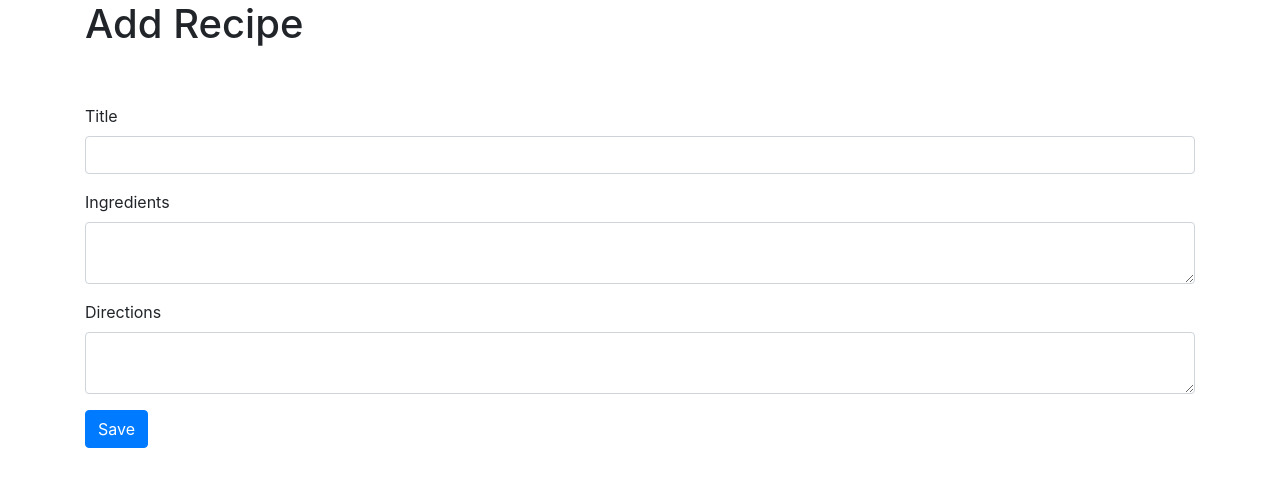
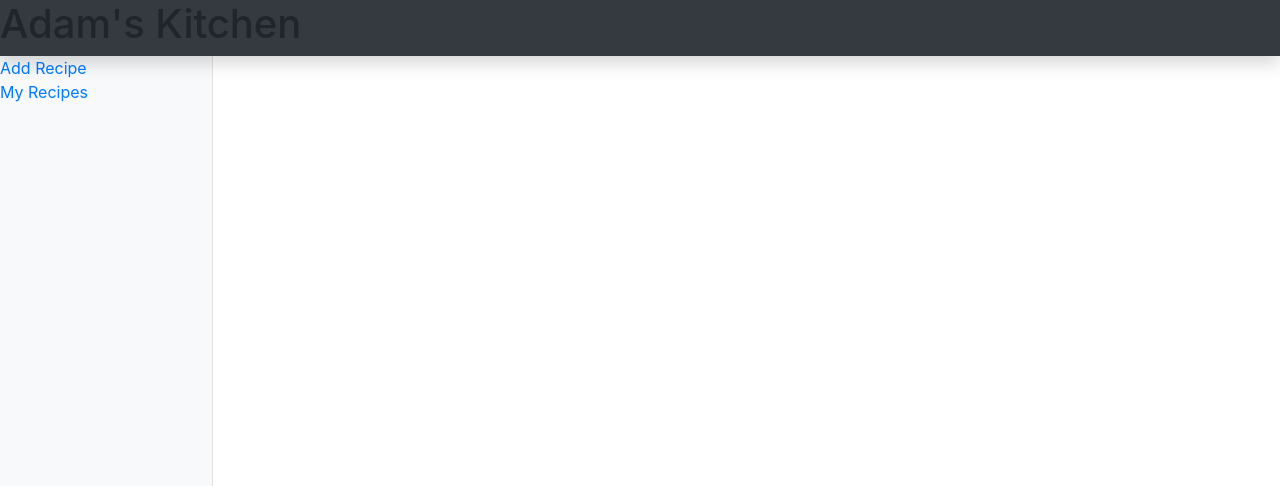
Before and after one commit to AGiesey/recipes, a React (Create React App) app: page /recipes in a window 1280 px wide. Shown: the top 486 px of the page. Built offline with nearby package versions, Linux system fonts and the light colour scheme.

Commit message:
added basic router

```diff
--- a/package.json
+++ b/package.json
@@ -10,11 +10,13 @@
     "@types/node": "^12.0.0",
     "@types/react": "^17.0.0",
     "@types/react-dom": "^17.0.0",
+    "@types/react-router-dom": "^5.1.7",
     "bootstrap": "^4.6.0",
     "firebase": "^8.2.10",
     "node-sass": "^5.0.0",
     "react": "^17.0.1",
     "react-dom": "^17.0.1",
+    "react-router-dom": "^5.2.0",
     "react-scripts": "4.0.3",
     "typescript": "^4.1.2",
     "web-vitals": "^1.0.1"
--- a/src/App.tsx
+++ b/src/App.tsx
@@ -1,11 +1,43 @@
 import React from 'react';
 import { AddRecipe } from './components/AddRecipe';
+import { BrowserRouter as Router, Switch, Route, Link } from 'react-router-dom';
+import { MyRecipes } from './components/MyRecipes';
+import { Recipe } from './components/Recipe';
 
 function App() {
   return (
-    <div className="container">
-      <AddRecipe />
-    </div>
+    <Router>
+      <nav className="navbar navbar-dark fixed-top bg-dark flex-md-nowrap p-0 shadow">
+        <h1>Adam's Kitchen</h1>
+      </nav>
+      <div className="container-fluid">
+        <div className="row">
+          <nav className="col-md-2 d-none d-md-block bg-light sidebar">
+            <div className="sidebar-sticky">
+              <ul className="nav flex-column">
+                <li className="nav-item">
+                  <Link to="/">Add Recipe</Link>
+                </li>
+                <li className="nav-item">
+                  <Link to="/recipes">My Recipes</Link>
+                </li>
+              </ul>
+            </div>
+          </nav>
+          <Switch>
+            <Route exact path="/">
+              <AddRecipe />
+            </Route>
+            <Route path="/recipes">
+              <MyRecipes />
+            </Route>
+            <Route path="/recipes/:recipe-id"> {/* todo: add route params */}
+              <Recipe  />
+            </Route>
+          </Switch>
+        </div>
+      </div>
+    </Router>
   );
 }
 
--- a/src/components/AddRecipe.tsx
+++ b/src/components/AddRecipe.tsx
@@ -40,7 +40,7 @@ export const AddRecipe = () =>
   }
 
   return (
-    <>
+    <div className="container">
       <div className="row mb-5">
         <div className="col">
           <h1>Add Recipe</h1>
@@ -69,6 +69,6 @@ export const AddRecipe = () =>
           <button type="button" className="btn btn-primary" onClick={onSubmit}>Save</button>
         </div>
       </div>
-    </>
+    </div>
   )
 }
--- /dev/null
+++ b/src/components/MyRecipes.tsx
@@ -0,0 +1,13 @@
+import React from 'react';
+
+export const MyRecipes = (props: any) => {
+  return (
+    <div className="container">
+      <div className="row">
+        <div className="col">
+          <h2>My Recipes</h2>
+        </div>
+      </div>
+    </div>
+  )
+}
--- /dev/null
+++ b/src/components/Recipe.tsx
@@ -0,0 +1,13 @@
+import React from 'react';
+
+export const Recipe = (props: any) => {
+  return (
+    <div className="container">
+      <div className="row">
+        <div className="col">
+          <h2>Recipe</h2>
+        </div>
+      </div>
+    </div>
+  )
+}
--- a/src/index.scss
+++ b/src/index.scss
@@ -1 +1,46 @@
 @import '~bootstrap/scss/bootstrap.scss';
+
+.sidebar {
+  position: fixed;
+  top: 0;
+  bottom: 0;
+  left: 0;
+  z-index: 100; /* Behind the navbar */
+  padding: 48px 0 0; /* Height of navbar */
+  box-shadow: inset -1px 0 0 rgba(0, 0, 0, .1);
+}
+
+.sidebar-sticky {
+  position: relative;
+  top: 0;
+  height: calc(100vh - 48px);
+  padding-top: .5rem;
+  overflow-x: hidden;
+  overflow-y: auto; /* Scrollable contents if viewport is shorter than content. */
+}
+
+@supports ((position: -webkit-sticky) or (position: sticky)) {
+  .sidebar-sticky {
+    position: -webkit-sticky;
+    position: sticky;
+  }
+}
+
+.sidebar .nav-link {
+  font-weight: 500;
+  color: #333;
+}
+
+.sidebar .nav-link .feather {
+  margin-right: 4px;
+  color: #999;
+}
+
+.sidebar .nav-link.active {
+  color: #007bff;
+}
+
+.sidebar .nav-link:hover .feather,
+.sidebar .nav-link.active .feather {
+  color: inherit;
+}
```
Also changed, not shown: 1 other file (tests, documents, lock files or other folders).
